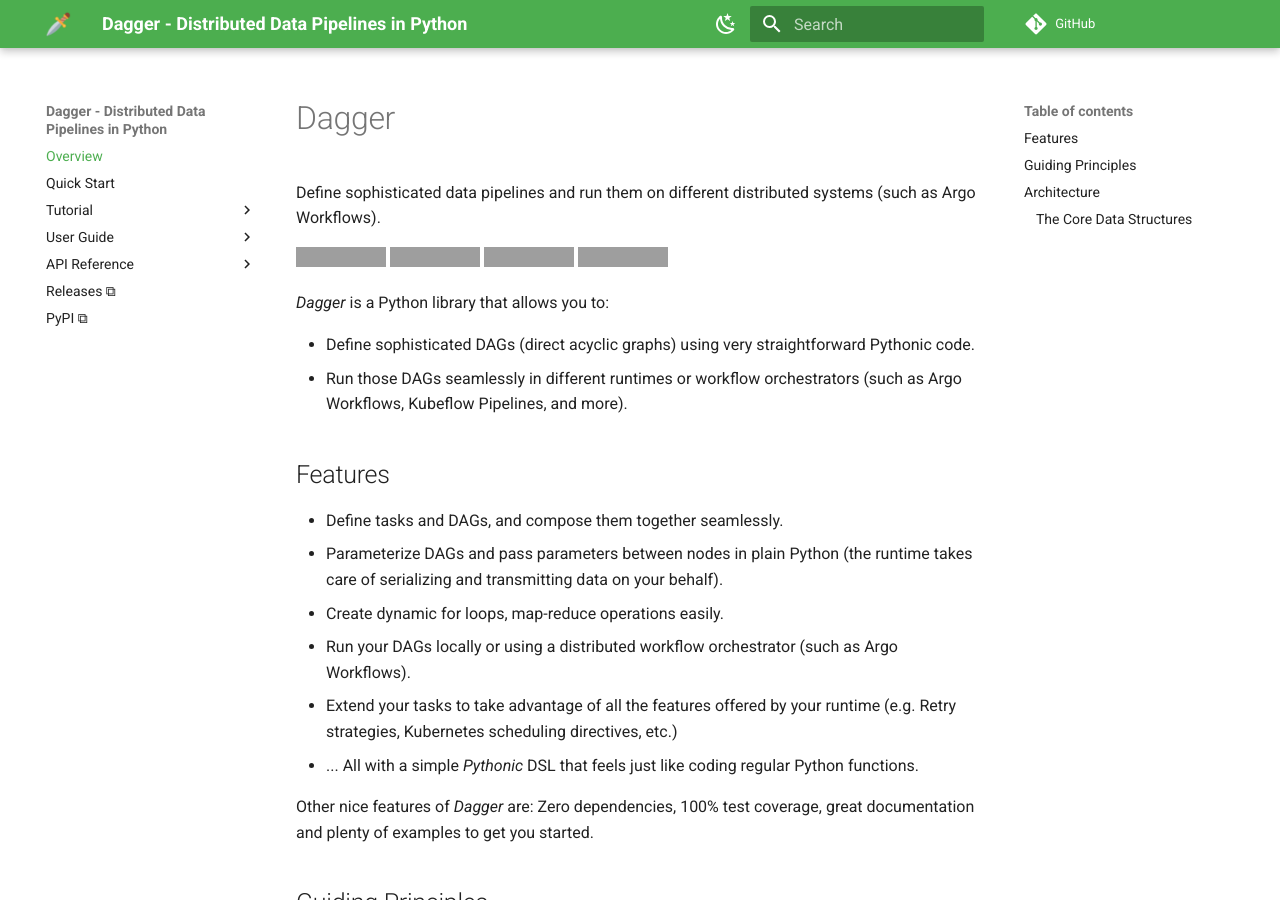
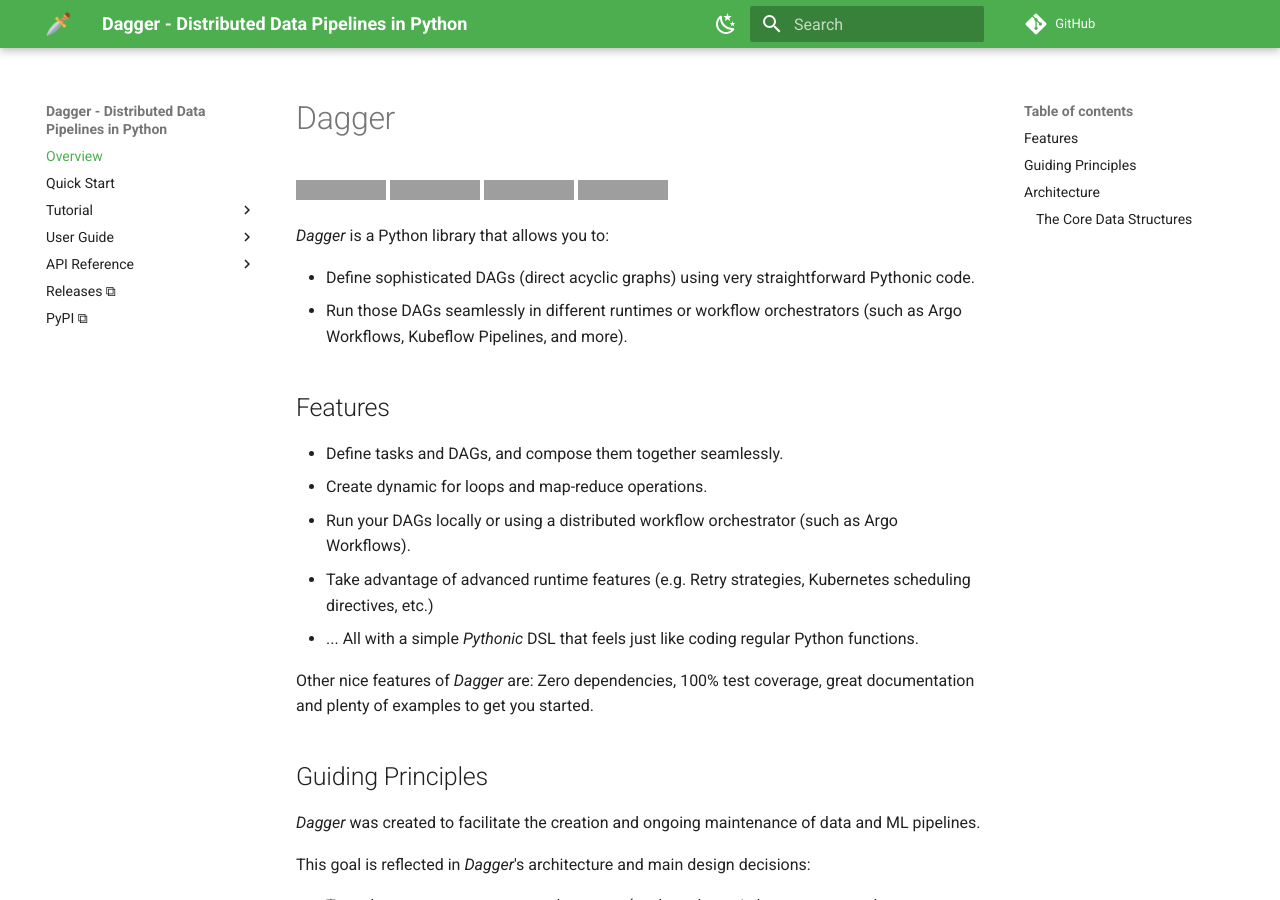
Before and after one commit to larribas/dagger, an MkDocs documentation site: the page built from docs/README.md, in a window 1280 px wide and 900 px high, cut to the strip 0-900 px from the top of the window. Built offline with MkDocs 1.6.1 and Material for MkDocs 9.7.7, drawn with Linux system fonts in a browser that asks for light colours; comment, search, counter and statistics services are not loaded; grey boxes are pictures that could not be loaded.

Commit message:
docs: clean features section in docs/overview

```diff
--- a/docs/README.md
+++ b/docs/README.md
@@ -1,6 +1,4 @@
 # Dagger
-
-Define sophisticated data pipelines and run them on different distributed systems (such as Argo Workflows).
 
 [![License](https://img.shields.io/badge/license-Apache%202.0-blue.svg)](https://github.com/larribas/dagger/blob/main/LICENSE.md)
 ![Python Versions Supported](https://img.shields.io/badge/python-3.8+-blue.svg)
@@ -18,10 +16,9 @@
 ## Features
 
 - Define tasks and DAGs, and compose them together seamlessly.
-- Parameterize DAGs and pass parameters between nodes in plain Python (the runtime takes care of serializing and transmitting data on your behalf).
-- Create dynamic for loops, map-reduce operations easily.
+- Create dynamic for loops and map-reduce operations.
 - Run your DAGs locally or using a distributed workflow orchestrator (such as Argo Workflows).
-- Extend your tasks to take advantage of all the features offered by your runtime (e.g. Retry strategies, Kubernetes scheduling directives, etc.)
+- Take advantage of advanced runtime features (e.g. Retry strategies, Kubernetes scheduling directives, etc.)
 - ... All with a simple _Pythonic_ DSL that feels just like coding regular Python functions.
 
 
```
